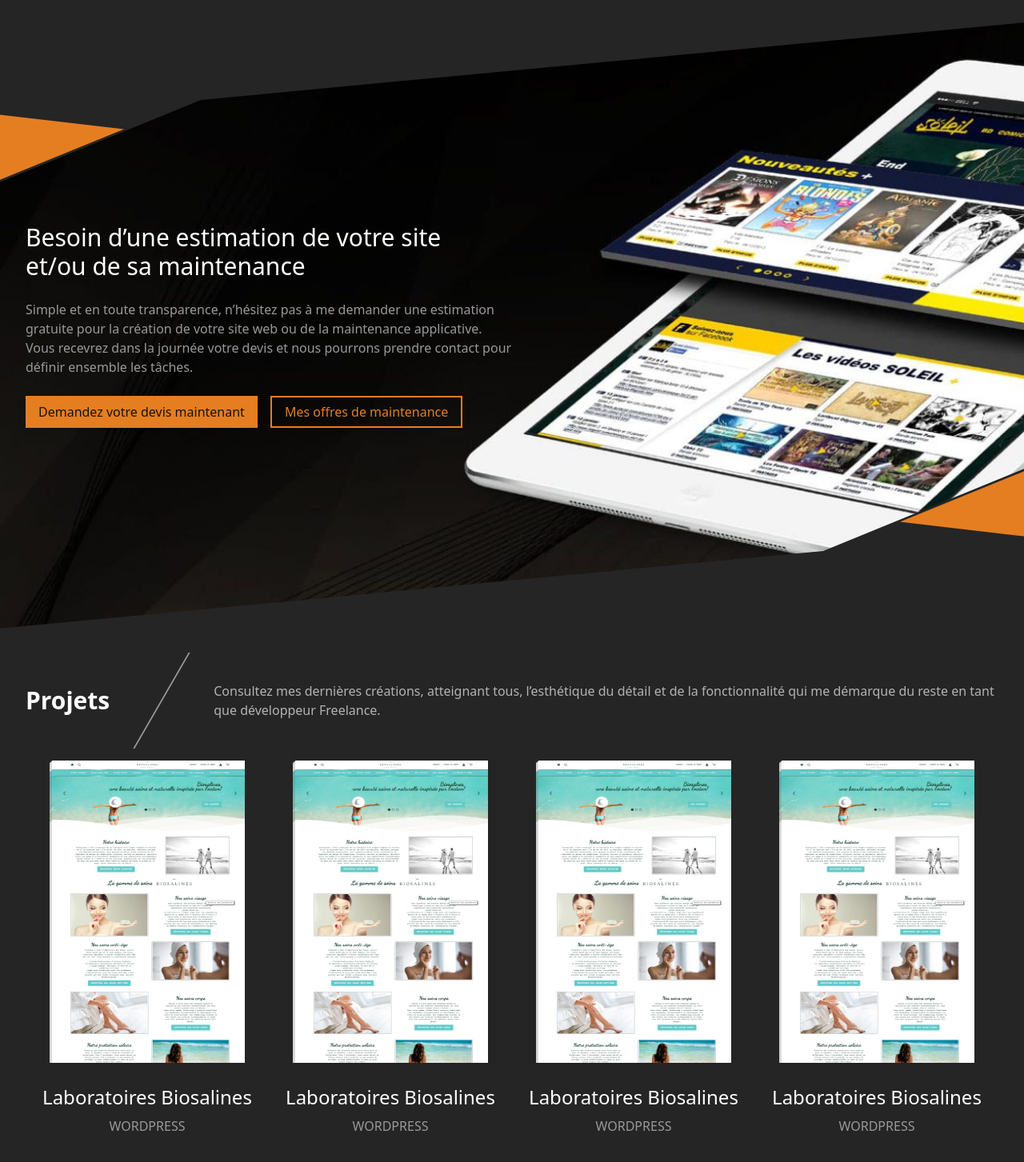
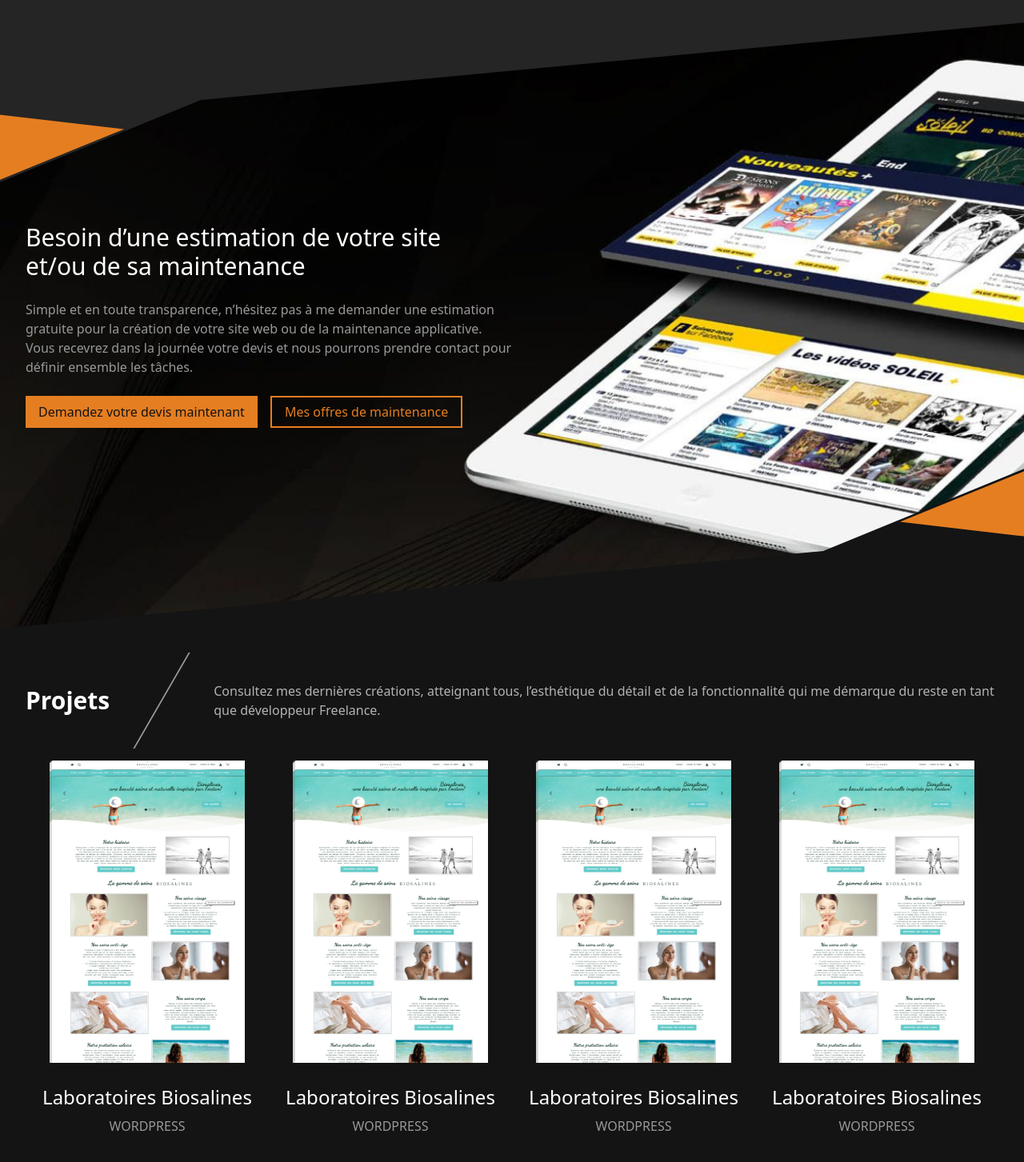
Before and after one commit to akiletour/inrage, a Next.js app: page / in a window 1280 px wide. Shown: the part 1339-2792 px from the top of the page at 80% size. Before the commit the page ends 2759 px from the top, so only its background shows below. Built offline with nearby package versions, Linux system fonts and the light colour scheme.

Commit message:
fix(hp): change bg of project items and add diagonal CTA

```diff
--- /dev/null
+++ b/components/icons/MoreIcon.js
@@ -0,0 +1,17 @@
+import PropTypes from 'prop-types';
+
+export default function MoreIcon({ className }) {
+  return (
+    <svg height={24} xmlns="http://www.w3.org/2000/svg" className={className} viewBox="0 0 512 512">
+      <path fill="currentColor" d="M256 8C119 8 8 119 8 256s111 248 248 248 248-111 248-248S393 8 256 8zm144 276c0 6.6-5.4 12-12 12h-92v92c0 6.6-5.4 12-12 12h-56c-6.6 0-12-5.4-12-12v-92h-92c-6.6 0-12-5.4-12-12v-56c0-6.6 5.4-12 12-12h92v-92c0-6.6 5.4-12 12-12h56c6.6 0 12 5.4 12 12v92h92c6.6 0 12 5.4 12 12v56z" />
+    </svg>
+  );
+}
+
+MoreIcon.propTypes = {
+  className: PropTypes.string,
+};
+
+MoreIcon.defaultProps = {
+  className: '',
+};
--- a/components/layouts/Diagonal.js
+++ b/components/layouts/Diagonal.js
@@ -1,7 +1,9 @@
 import PropTypes from 'prop-types';
+import Link from 'next/link';
+import { Fragment } from 'react';
 
 export default function Diagonal({
-  className, flipX, flipY, bgClass, bgCorner, preserveRatio,
+  className, flipX, flipY, bgClass, bgCorner, preserveRatio, cta,
 }) {
   const classeNames = [`${className} w-full block`];
 
@@ -14,6 +16,7 @@ export default function Diagonal({
   }
 
   return (
+    <div className="relative">
       <svg
         className={classeNames.join(' ')}
         height="361"
@@ -24,6 +27,20 @@ export default function Diagonal({
         <path className={bgClass} d="M1349 234L1920 0v361H0z" fill="#000" />
         <path className={bgCorner} d="M1445 197.5L1920 4v249z" fill="#BE4C4C" />
       </svg>
+
+      {cta?.href && (
+      <Link href={cta.href}>
+        <a className="absolute left-1/2 bottom-3 -translate-x-1/2 w-20 h-20 bg-gray-dark text-gray hover:text-white rounded-full flex flex-col items-center pt-3">
+          <div>{cta.icon}</div>
+          <div className="mt-1 text-sm text-center leading-4">
+            {Array.isArray(cta.title)
+              ? cta.title.map((ttl) => <Fragment key={ttl}>{ttl}</Fragment>)
+              : <>ttl</>}
+          </div>
+        </a>
+      </Link>
+      )}
+    </div>
   );
 }
 
@@ -33,6 +50,14 @@ Diagonal.propTypes = {
   className: PropTypes.string,
   flipX: PropTypes.bool,
   flipY: PropTypes.bool,
+  cta: PropTypes.shape({
+    icon: PropTypes.node,
+    title: PropTypes.oneOfType([
+      PropTypes.string,
+      PropTypes.array,
+    ]),
+    href: PropTypes.string,
+  }),
   preserveRatio: PropTypes.bool,
 };
 
@@ -43,4 +68,5 @@ Diagonal.defaultProps = {
   flipX: false,
   flipY: false,
   preserveRatio: false,
+  cta: {},
 };
--- a/pages/index.js
+++ b/pages/index.js
@@ -9,6 +9,7 @@ import ImagePrestationHosting from '../public/images/prestations/hebergement-opt
 import Diagonal from '../components/layouts/Diagonal';
 import ImageDiscoverTma from '../public/images/prestations/presentation-integration-web.jpeg';
 import ProjectItem from '../components/items/ProjectItem';
+import MoreIcon from '../components/icons/MoreIcon';
 
 export default function Home() {
   return (
@@ -109,12 +110,13 @@ export default function Home() {
         </div>
         <Diagonal
           className="-z-10"
-          bgClass="fill-gray-dark"
+          bgClass="fill-gray-darker"
           bgCorner="fill-orange"
         />
       </div>
 
-      <div className="container">
+      <div className="bg-gray-darker">
+        <div className="container -mb-8">
           <SectionTitle
             content="Consultez mes dernières créations, atteignant tous, l’esthétique du détail et de la fonctionnalité qui me démarque du reste en tant que développeur Freelance."
             title="Projets"
@@ -143,6 +145,18 @@ export default function Home() {
             />
           </div>
         </div>
+
+        <Diagonal
+          className="-z-10"
+          bgClass="fill-gray-dark"
+          bgCorner="fill-orange"
+          cta={{
+            icon: <MoreIcon />,
+            title: ['Voir tous', <br />, 'les articles'],
+            href: '/',
+          }}
+        />
+      </div>
     </div>
   );
 }
```
Lines whose indentation alone changed are shown as unchanged.
